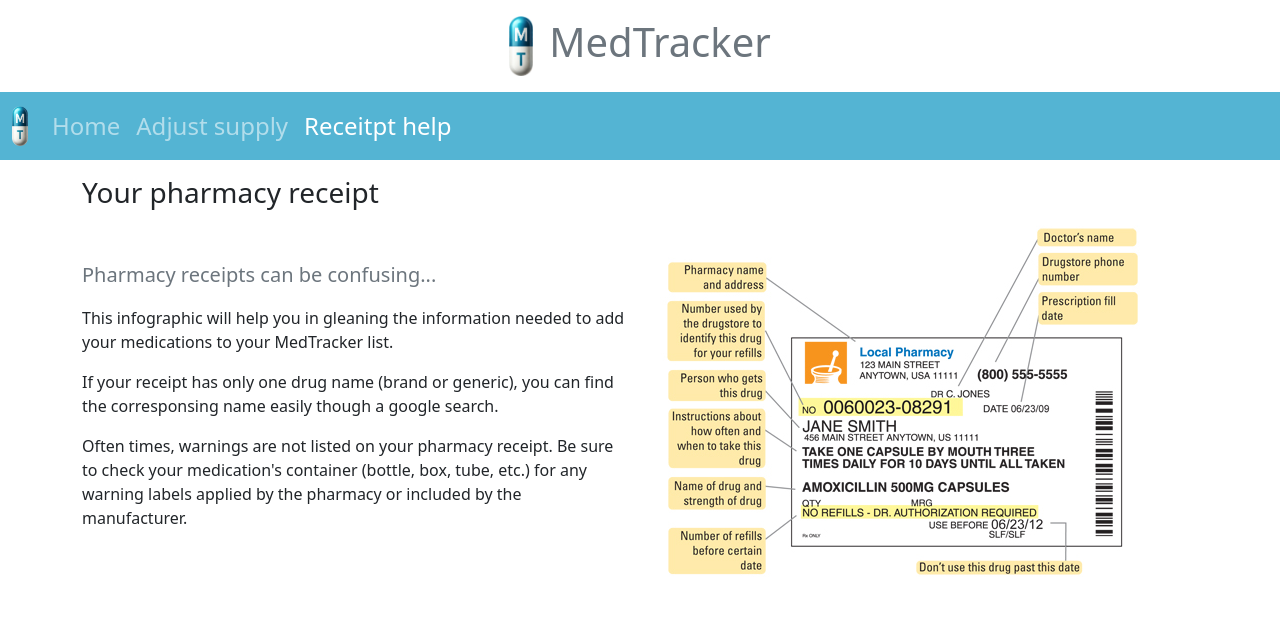
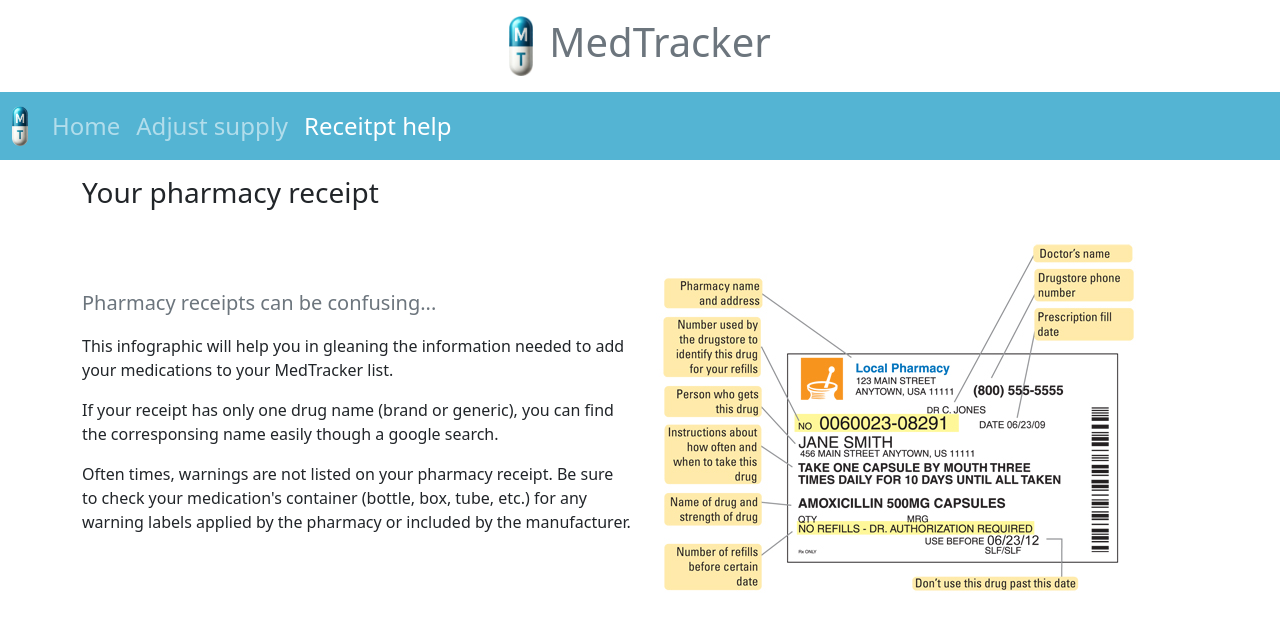
Before and after one commit to banwelld/dave-banwell-medication-tracker, a React (Create React App) app: page /PharmacyReceipts in a window 1280 px wide. Shown: the top 630 px of the page. Built offline with nearby package versions, Linux system fonts and the light colour scheme; data requests are answered from the project's data file.

Commit message:
add drug form buttons aligned right

```diff
--- a/src/components/Home/AddDrug/AddDrug.js
+++ b/src/components/Home/AddDrug/AddDrug.js
@@ -184,8 +184,7 @@
           </div>
         </div>
       </div>
-      <div className='row mt-3'>
-        <div className='col'>
+      <div class='d-grid mt-3 gap-2 d-md-flex justify-content-md-end'>
         <button type='submit' className='btn me-3 text-light btn-blue'>
           Add Medication
         </button>
@@ -197,7 +196,6 @@
           Reset Form
         </button>
       </div>
-      </div>
     </form>
   );
 }
--- a/src/pages/PharmacyReceipts.js
+++ b/src/pages/PharmacyReceipts.js
@@ -2,7 +2,7 @@
   return (
     <>
       <h3 className='my-3'>Your pharmacy receipt</h3>
-      <div className='row mt-3 align-items-center justify-contents-center'>
+      <div className='row g-3 mt-3 align-items-center justify-contents-center'>
         <div className='col'>
           <p className='text-secondary lead'>
             Pharmacy receipts can be confusing...
```
Lines whose indentation alone changed are shown as unchanged.
